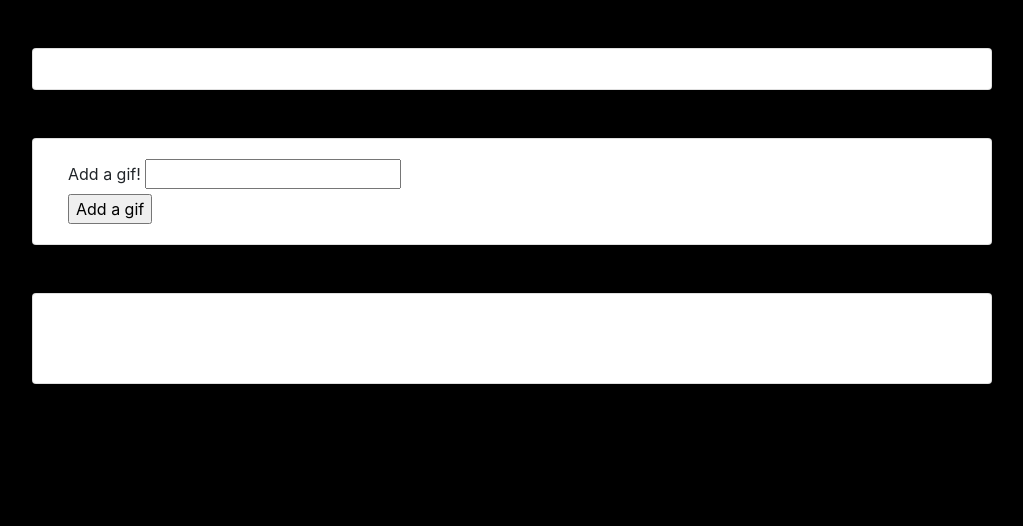
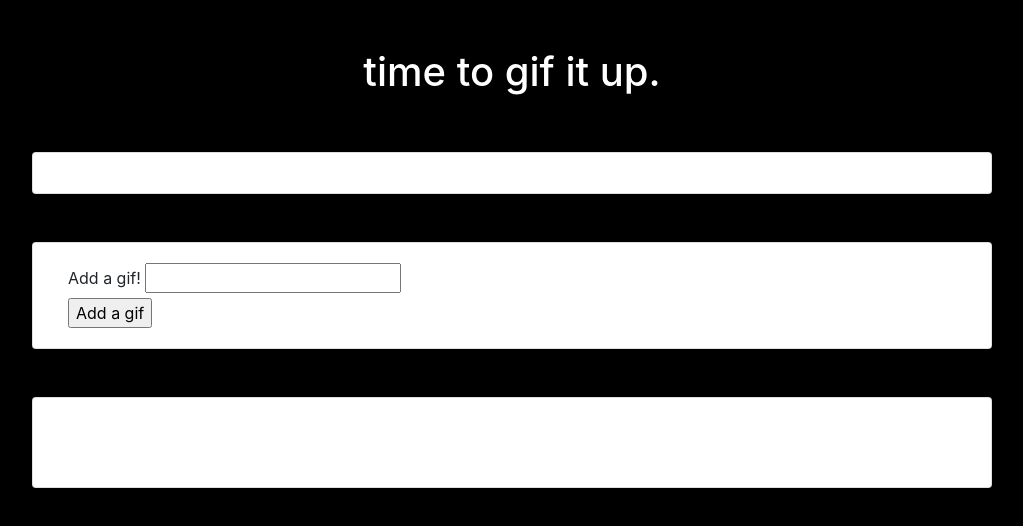
Before and after one commit to lukekennin/basic_portfolio, a plain HTML site: page assets/giphy_hw/index.html in a window 1280 px wide. Shown: the whole page, without its empty margins (128-1151 px from the left). Drawn offline with nearby package versions, Linux system fonts and the light colour scheme.

Commit message:
css work

```diff
--- a/assets/giphy_hw/index.html
+++ b/assets/giphy_hw/index.html
@@ -4,7 +4,7 @@
 <head>
     <meta charset="utf-8" />
     <meta http-equiv="X-UA-Compatible" content="IE=edge">
-    <title>Page Title</title>
+    <title>im a tab</title>
     <meta name="viewport" content="width=device-width, initial-scale=1">
     <link rel="stylesheet" href="https://stackpath.bootstrapcdn.com/bootstrap/4.1.3/css/bootstrap.min.css" integrity="sha384-MCw98/SFnGE8fJT3GXwEOngsV7Zt27NXFoaoApmYm81iuXoPkFOJwJ8ERdknLPMO"
         crossorigin="anonymous">
@@ -13,6 +13,8 @@
 </head>
 
 <body>
+    <br><br>
+    <h1>time to gif it up.</h1>
     <br><br>
     <div class="card col-9 mx-auto">
         <div class="card-body">
--- a/assets/giphy_hw/style.css
+++ b/assets/giphy_hw/style.css
@@ -6,3 +6,7 @@ body {
     margin:10px;
     border: 3px solid black;
 }
+h1 {
+    color: white;
+    text-align: center;
+}
```
